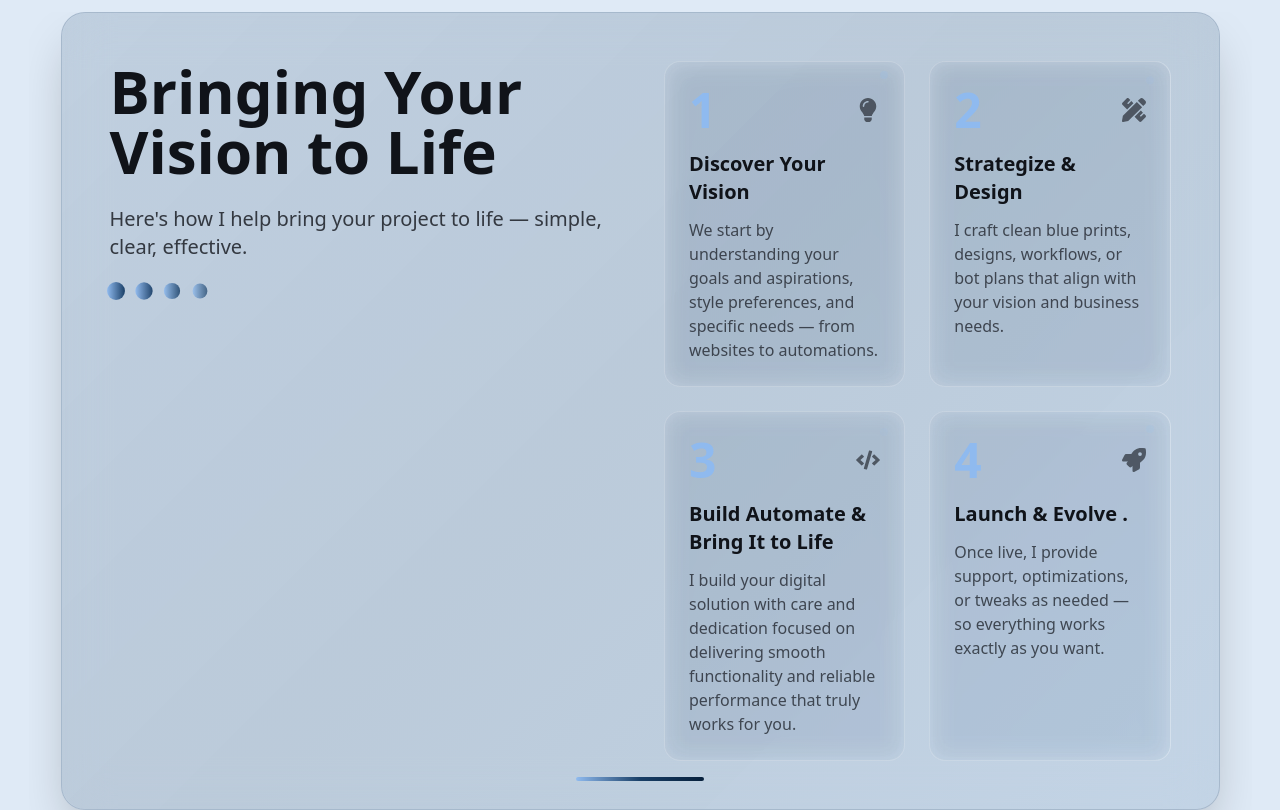
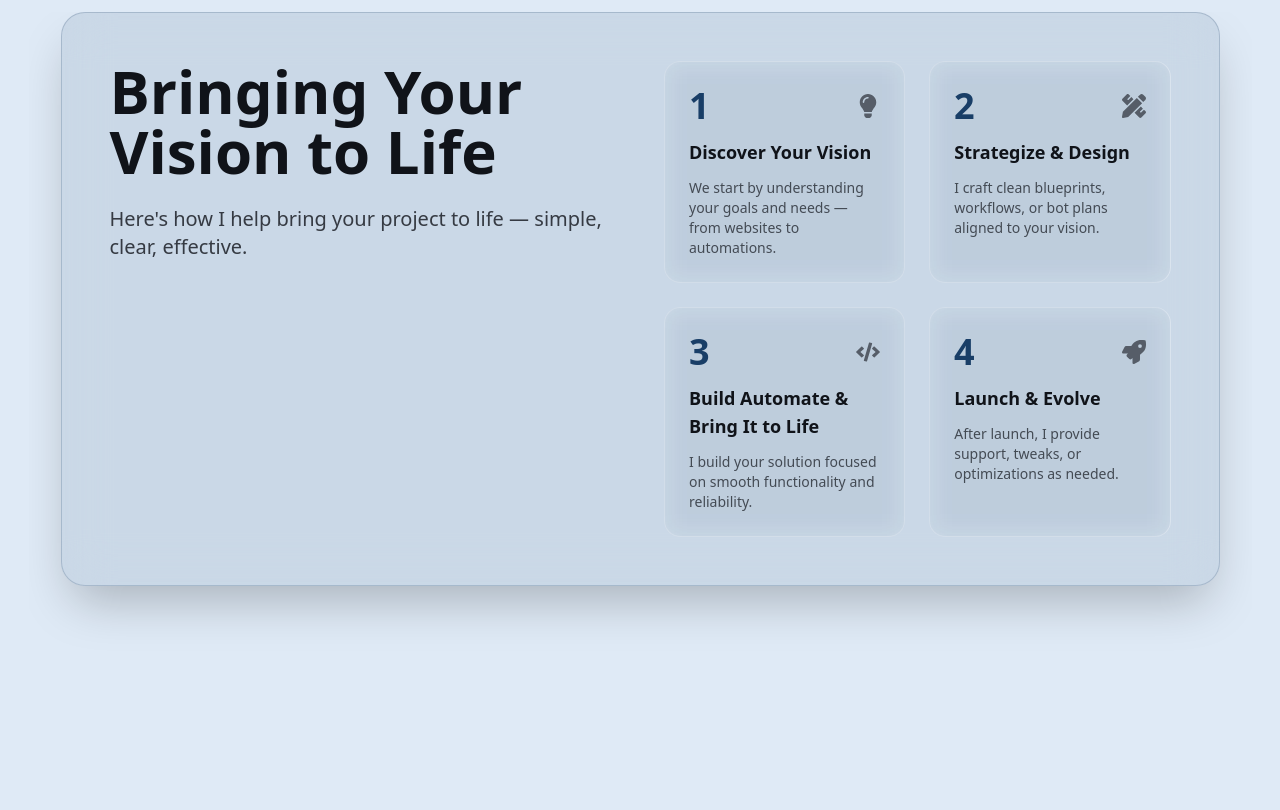
Before and after one commit to Dru-429/portfolio, a Next.js app: page / in a window 1280 px wide. Shown: the part 5200-6010 px from the top of the page. Built offline with nearby package versions, Linux system fonts and the light colour scheme.

Commit message:
Opt/process tap

```diff
--- a/app/components/process/Process.jsx
+++ b/app/components/process/Process.jsx
@@ -12,36 +12,30 @@ const Process = () => {
     {
       number: "1",
       title: "Discover Your Vision",
-      description:
-        "We start by understanding your goals and aspirations, style preferences, and specific needs — from websites to automations.",
+      description: "We start by understanding your goals and needs — from websites to automations.",
       icon: <FaLightbulb />,
       color: "from-primary/20 to-primary/10",
-      delay: 0.2,
     },
     {
       number: "2",
       title: "Strategize & Design",
-      description: "I craft clean blue prints, designs, workflows, or bot plans that align with your vision and business needs.",
+      description: "I craft clean blueprints, workflows, or bot plans aligned to your vision.",
       icon: <FaPencilRuler />,
       color: "from-primary/20 to-primary/10",
-      delay: 0.4,
     },
     {
       number: "3",
       title: "Build Automate & Bring It to Life",
-      description: "I build your digital solution with care and dedication focused on delivering smooth functionality and reliable performance that truly works for you.",
+      description: "I build your solution focused on smooth functionality and reliability.",
       icon: <FaCode />,
       color: "from-accent/20 to-accent/10",
-      delay: 0.6,
     },
     {
       number: "4",
-      title: "Launch & Evolve .",
-      description:
-        "Once live, I provide support, optimizations, or tweaks as needed — so everything works exactly as you want.",
+      title: "Launch & Evolve",
+      description: "After launch, I provide support, tweaks, or optimizations as needed.",
       icon: <FaRocket />,
       color: "from-accent/20 to-accent/10",
-      delay: 0.8,
     },
   ]
 
@@ -49,158 +43,61 @@ const Process = () => {
     hidden: { opacity: 0 },
     visible: {
       opacity: 1,
-      transition: {
-        staggerChildren: 0.2,
-        delayChildren: 0.3,
-      },
+      transition: { staggerChildren: 0.2, delayChildren: 0.3 },
     },
   }
 
   const stepVariants = {
-    hidden: {
-      opacity: 0,
-      y: 60,
-      scale: 0.8,
-      filter: "blur(10px)",
-    },
+    hidden: { opacity: 0, y: 40, filter: "blur(8px)" },
     visible: {
       opacity: 1,
       y: 0,
-      scale: 1,
       filter: "blur(0px)",
-      transition: {
-        type: "spring",
-        stiffness: 100,
-        damping: 20,
-        duration: 0.8,
-      },
+      transition: { type: "spring", stiffness: 60, damping: 15 },
     },
   }
 
   return (
-    <section className="w-full pb-44 relative overflow-hidden" ref={ref}>
-      {/* Background Elements */}
-      <div className="absolute inset-0 -z-10">
-        <motion.div
-          className="absolute top-1/4 left-1/4 w-96 h-96 bg-primary/10 rounded-full blur-3xl"
-          animate={{
-            scale: [1, 1.2, 1],
-            opacity: [0.3, 0.5, 0.3],
-          }}
-          transition={{
-            duration: 8,
-            repeat: Number.POSITIVE_INFINITY,
-            ease: "easeInOut",
-          }}
-        />
-        <motion.div
-          className="absolute bottom-1/4 right-1/4 w-64 h-64 bg-secondary/5 rounded-full blur-2xl"
-          animate={{
-            scale: [1.2, 1, 1.2],
-            opacity: [0.2, 0.4, 0.2],
-          }}
-          transition={{
-            duration: 10,
-            repeat: Number.POSITIVE_INFINITY,
-            ease: "easeInOut",
-            delay: 2,
-          }}
-        />
-      </div>
+    <section ref={ref} className="w-full pb-40 relative overflow-hidden">
+      {/* Background Glow Elements */}
+      <motion.div
+        className="absolute inset-0 -z-10"
+        animate={{ opacity: [0.3, 0.6, 0.3], scale: [1, 1.2, 1] }}
+        transition={{ duration: 12, repeat: Infinity, ease: "easeInOut" }}
+      >
+        <div className="absolute top-1/4 left-1/4 w-96 h-96 bg-primary/10 rounded-full blur-3xl" />
+        <div className="absolute bottom-1/4 right-1/4 w-64 h-64 bg-secondary/5 rounded-full blur-2xl" />
+      </motion.div>
 
       <div className="max-w-7xl mx-auto px-4 md:px-6 lg:px-8">
-        {/* Main Container with Liquid Glass Effect */}
         <motion.div
           className="relative backdrop-blur-xl bg-secondary/10 border border-secondary/20 rounded-3xl p-8 md:p-12 shadow-2xl"
-          initial={{ opacity: 0, scale: 0.9, filter: "blur(20px)" }}
-          animate={
-            isInView ? { opacity: 1, scale: 1, filter: "blur(0px)" } : { opacity: 0, scale: 0.9, filter: "blur(20px)" }
-          }
+          initial={{ opacity: 0, scale: 0.95, filter: "blur(15px)" }}
+          animate={isInView ? { opacity: 1, scale: 1, filter: "blur(0px)" } : {}}
           transition={{ duration: 1, ease: "easeOut" }}
         >
-          {/* Animated Background Gradient */}
+          {/* Animated Background Shine */}
           <motion.div
-            className="absolute inset-0 bg-gradient-to-br from-primary/10 via-secondary/5 to-accent/10 rounded-3xl"
-            animate={{
-              background: [
-                "linear-gradient(135deg, rgba(136,189,242,0.1) 0%, rgba(22,68,111,0.05) 50%, rgba(7,34,59,0.1) 100%)",
-                "linear-gradient(135deg, rgba(7,34,59,0.1) 0%, rgba(136,189,242,0.1) 50%, rgba(22,68,111,0.05) 100%)",
-                "linear-gradient(135deg, rgba(22,68,111,0.05) 0%, rgba(7,34,59,0.1) 50%, rgba(136,189,242,0.1) 100%)",
-              ],
-            }}
-            transition={{
-              duration: 8,
-              repeat: Number.POSITIVE_INFINITY,
-              ease: "easeInOut",
-            }}
+            className="absolute inset-0 bg-gradient-to-r from-transparent via-white/10 to-transparent -skew-x-12"
+            animate={{ x: ["-100%", "200%"] }}
+            transition={{ duration: 4, repeat: Infinity, ease: "easeInOut", repeatDelay: 6 }}
           />
 
-          {/* Shine Effect */}
-          <motion.div
-            className="absolute inset-0 bg-gradient-to-r from-transparent via-white/10 to-transparent -skew-x-12"
-            initial={{ x: "-100%" }}
-            animate={{ x: "200%" }}
-            transition={{
-              duration: 3,
-              repeat: Number.POSITIVE_INFINITY,
-              ease: "easeInOut",
-              repeatDelay: 5,
-            }}
-          />
-
-          <div className="relative z-10 grid grid-cols-1 lg:grid-cols-2 gap-12 items-start">
+          <div className="relative z-10 grid grid-cols-1 lg:grid-cols-2 gap-12">
             {/* Left Side - Title and Description */}
             <motion.div
+              initial={{ opacity: 0, x: -50 }}
+              animate={isInView ? { opacity: 1, x: 0 } : {}}
+              transition={{ duration: 0.8 }}
               className="space-y-6"
-              initial={{ opacity: 0, x: -50 }}
-              animate={isInView ? { opacity: 1, x: 0 } : { opacity: 0, x: -50 }}
-              transition={{ duration: 0.8, delay: 0.2 }}
             >
-              <div>
-                <motion.h2
-                  className="text-4xl md:text-5xl lg:text-6xl font-bold text-foreground mb-6"
-                  initial={{ opacity: 0, y: 30 }}
-                  animate={isInView ? { opacity: 1, y: 0 } : { opacity: 0, y: 30 }}
-                  transition={{ duration: 0.8, delay: 0.3 }}
-                >
-                   Bringing Your Vision to Life{" "}
-                  <span className="bg-gradient-to-r from-primary to-secondary bg-clip-text text-transparent">
-                  </span>
-                </motion.h2>
+              <motion.h2 className="text-4xl md:text-5xl lg:text-6xl font-bold text-foreground">
+                Bringing Your Vision to Life
+              </motion.h2>
 
-                <motion.p
-                  className="text-lg md:text-xl text-foreground/80 leading-relaxed"
-                  initial={{ opacity: 0, y: 20 }}
-                  animate={isInView ? { opacity: 1, y: 0 } : { opacity: 0, y: 20 }}
-                  transition={{ duration: 0.8, delay: 0.5 }}
-                >
-                  Here's how I help bring your project to life — simple, clear, effective.
-                </motion.p>
-              </div>
-
-              {/* Decorative Elements */}
-              <motion.div
-                className="flex gap-4"
-                initial={{ opacity: 0, scale: 0 }}
-                animate={isInView ? { opacity: 1, scale: 1 } : { opacity: 0, scale: 0 }}
-                transition={{ duration: 0.6, delay: 0.7 }}
-              >
-                {[...Array(4)].map((_, i) => (
-                  <motion.div
-                    key={i}
-                    className="w-3 h-3 rounded-full bg-gradient-to-r from-primary to-secondary"
-                    animate={{
-                      scale: [1, 1.5, 1],
-                      opacity: [0.5, 1, 0.5],
-                    }}
-                    transition={{
-                      duration: 2,
-                      repeat: Number.POSITIVE_INFINITY,
-                      delay: i * 0.2,
-                    }}
-                  />
-                ))}
-              </motion.div>
+              <motion.p className="text-lg md:text-xl text-foreground/80 leading-relaxed">
+                Here's how I help bring your project to life — simple, clear, effective.
+              </motion.p>
             </motion.div>
 
             {/* Right Side - Process Steps */}
@@ -210,95 +107,34 @@ const Process = () => {
               initial="hidden"
               animate={isInView ? "visible" : "hidden"}
             >
-              {processSteps.map((step, index) => (
+              {processSteps.map((step, i) => (
                 <motion.div
-                  key={index}
+                  key={i}
                   variants={stepVariants}
                   className="group relative overflow-hidden backdrop-blur-md bg-white/10 hover:bg-white/15 border border-white/20 hover:border-white/30 rounded-2xl p-6 transition-all duration-500"
-                  whileHover={{
-                    scale: 1.02,
-                    y: -5,
-                    boxShadow: "0 20px 40px rgba(0,0,0,0.1)",
-                  }}
+                  whileHover={{ scale: 1.02, y: -5 }}
                 >
-                  {/* Step Background Gradient */}
                   <motion.div
                     className={`absolute inset-0 bg-gradient-to-br ${step.color} opacity-0 group-hover:opacity-100 transition-opacity duration-500 rounded-2xl`}
-                    initial={{ scale: 0.8, rotate: -5 }}
-                    whileHover={{ scale: 1, rotate: 0 }}
-                    transition={{ duration: 0.5 }}
                   />
 
-                  {/* Content */}
-                  <div className="relative z-10">
-                    {/* Step Number and Icon */}
-                    <div className="flex items-center justify-between mb-4">
-                      <motion.div
-                        className="text-4xl md:text-5xl font-bold text-secondary md:text-primary group-hover:text-secondary transition-colors duration-300"
-                        whileHover={{ scale: 1.1, rotate: 5 }}
-                        transition={{ duration: 0.3 }}
-                      >
+                  <div className="relative z-10 space-y-3">
+                    <div className="flex items-center justify-between">
+                      <motion.div className="text-4xl font-bold text-secondary group-hover:text-primary transition-colors">
                         {step.number}
                       </motion.div>
-
-                      <motion.div
-                        className="text-2xl text-foreground/60 group-hover:text-foreground transition-colors duration-300"
-                        whileHover={{ rotate: 360, scale: 1.2 }}
-                        transition={{ duration: 0.5 }}
-                      >
+                      <motion.div className="text-2xl text-foreground/60 group-hover:text-foreground transition-colors">
                         {step.icon}
                       </motion.div>
                     </div>
-
-                    {/* Step Title */}
-                    <motion.h3
-                      className="text-lg md:text-xl font-bold text-foreground mb-3 transition-colors duration-300"
-                      initial={{ opacity: 0, y: 10 }}
-                      animate={{ opacity: 1, y: 0 }}
-                      transition={{ delay: step.delay + 0.2 }}
-                    >
-                      {step.title}
-                    </motion.h3>
-
-                    {/* Step Description */}
-                    <motion.p
-                      className="text-sm md:text-base text-foreground/70 group-hover:text-foreground/90 leading-relaxed transition-colors duration-300"
-                      initial={{ opacity: 0, y: 10 }}
-                      animate={{ opacity: 1, y: 0 }}
-                      transition={{ delay: step.delay + 0.4 }}
-                    >
-                      {step.description}
-                    </motion.p>
+                    <h3 className="text-lg font-bold text-foreground">{step.title}</h3>
+                    <p className="text-sm text-foreground/70">{step.description}</p>
                   </div>
-
-                  {/* Floating Particle */}
-                  <motion.div
-                    className="absolute top-4 right-4 w-2 h-2 bg-primary/30 rounded-full"
-                    animate={{
-                      y: [0, -10, 0],
-                      opacity: [0.3, 0.8, 0.3],
-                    }}
-                    transition={{
-                      duration: 3,
-                      repeat: Number.POSITIVE_INFINITY,
-                      ease: "easeInOut",
-                      delay: index * 0.5,
-                    }}
-                  />
                 </motion.div>
               ))}
             </motion.div>
           </div>
-
-          {/* Bottom Connecting Line */}
-          <motion.div
-            className="absolute bottom-2 md:bottom-7 left-1/2 transform -translate-x-1/2 w-32 h-1 bg-gradient-to-r from-primary via-secondary to-accent rounded-full"
-            initial={{ width: 0 }}
-            animate={isInView ? { width: "8rem" } : { width: 0 }}
-            transition={{ delay: 1.5, duration: 1, ease: "easeOut" }}
-          />
         </motion.div>
-
       </div>
     </section>
   )
```
